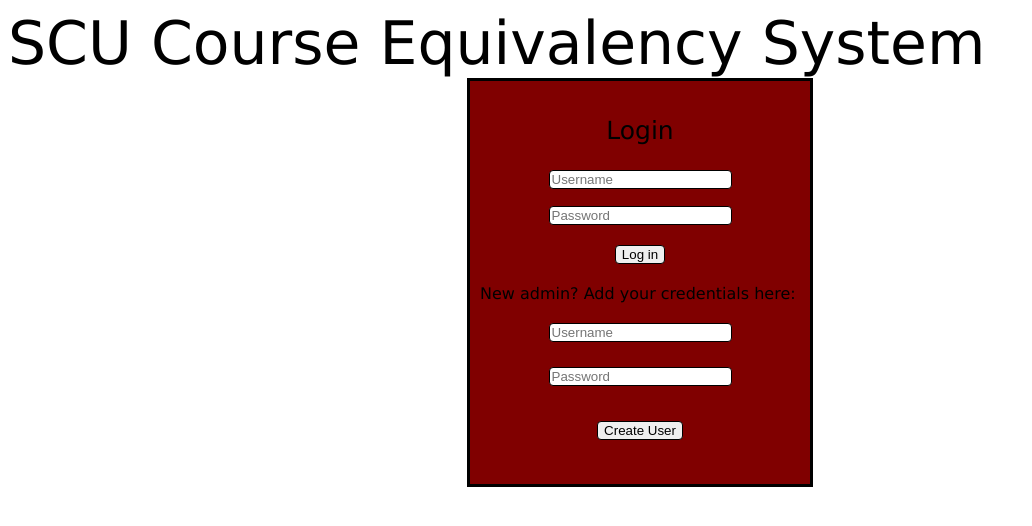
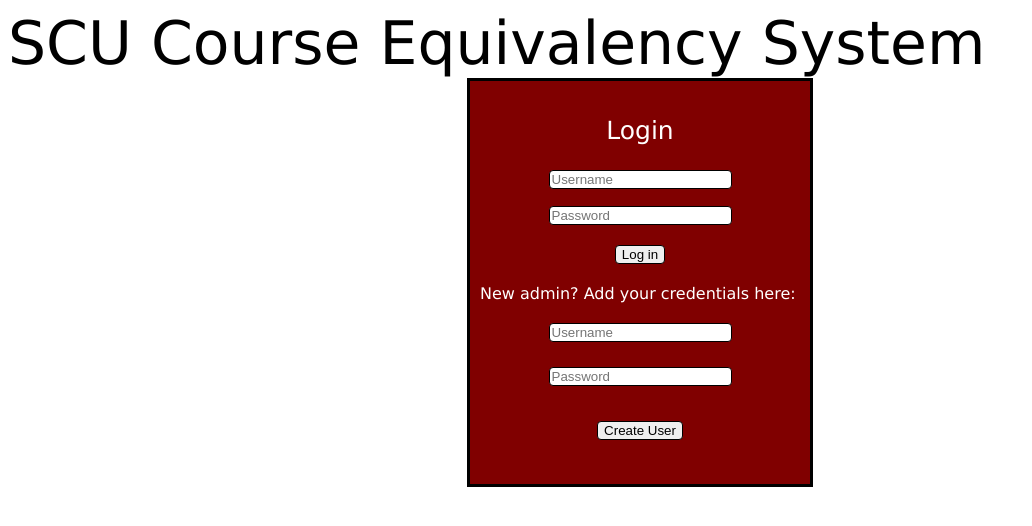
Before and after one commit to SarekSJ/COEN174, a Flask app: template templates/login.html in a window 1280 px wide. Shown: the top 526 px of the page, without its empty margins (0-1032 px from the left). Run offline with Flask 2, Linux system fonts and the light colour scheme; the template is opened without the code that fills it, so the values that code supplies are empty.

Commit message:
Update login.html

```diff
--- a/templates/login.html
+++ b/templates/login.html
@@ -3,6 +3,7 @@ p {
     font-family: verdana;
     font-size:25px;
     text-align:center;
+    color: white;
     }
 body {
     background-color: white;
@@ -50,7 +51,7 @@ h6 {
 }
 h7 {
     text-align:center;
-    color: black;
+    color: white;
     font-family: verdana;
     font-size:16px;
 }
```
